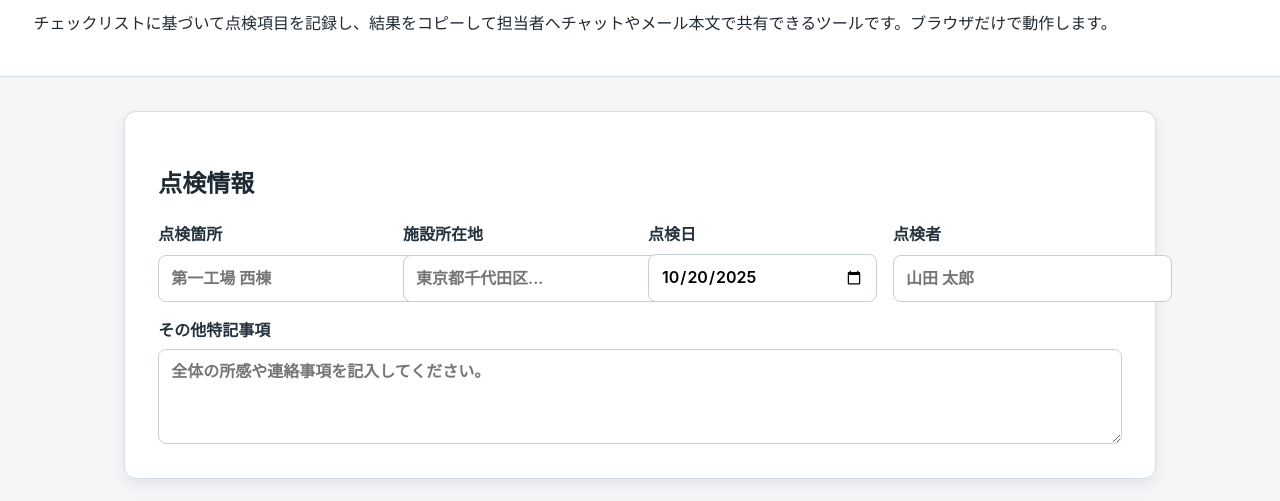
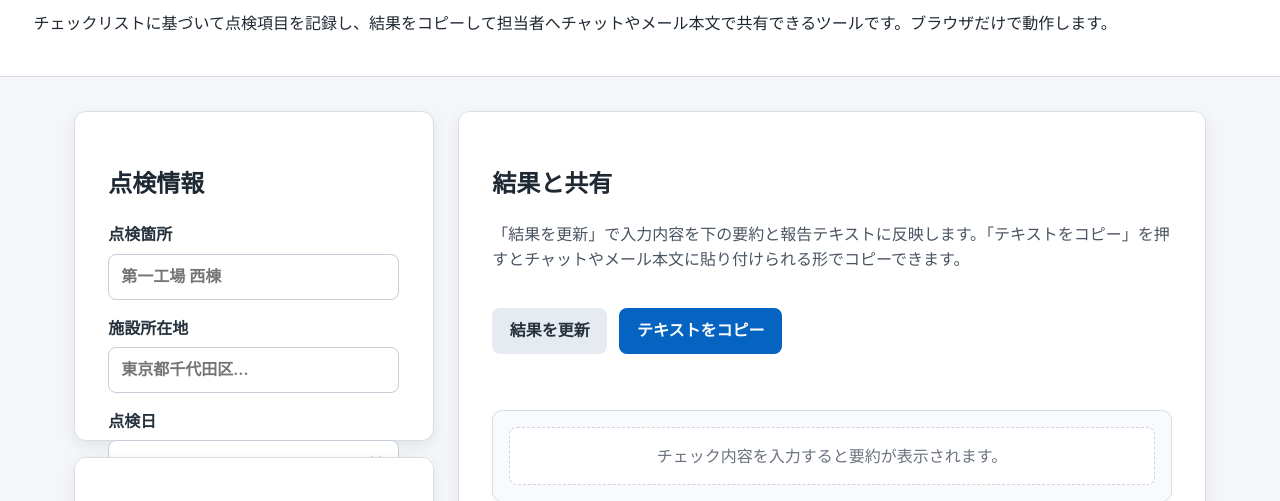
Before and after one commit to myucsts/my-firtst-code, a plain HTML site: page index.html in a window 1280 px wide. Shown: the part 105-606 px from the top of the page. Drawn offline with Linux system fonts and the light colour scheme.

Commit message:
Refactor layout for single-screen view

```diff
--- a/index.html
+++ b/index.html
@@ -14,6 +14,7 @@
     </header>
 
     <main class="page-main">
+      <div class="layout-column layout-left">
         <section class="panel">
           <h2>点検情報</h2>
           <form id="inspection-form" class="form-grid">
@@ -117,7 +118,9 @@
           </details>
           <div id="checklist-container" class="checklist"></div>
         </section>
+      </div>
 
+      <div class="layout-column layout-right">
         <section class="panel">
           <h2>結果と共有</h2>
           <p class="section-description">
@@ -145,6 +148,7 @@
             コピー後にチャットやメール本文へ貼り付けて共有してください。
           </p>
         </section>
+      </div>
     </main>
 
     <footer class="page-footer">
--- a/styles.css
+++ b/styles.css
@@ -11,6 +11,17 @@
   background: #f4f6f8;
   color: #1f2933;
   line-height: 1.55;
+}
+
+html,
+body {
+  height: 100%;
+}
+
+body {
+  min-height: 100vh;
+  display: flex;
+  flex-direction: column;
 }
 
 a {
@@ -41,19 +52,88 @@
 }
 
 .page-main {
-  max-width: 1100px;
+  max-width: 1200px;
   margin: 0 auto;
-  padding: clamp(1rem, 2vw + 0.5rem, 2.75rem);
+  padding: clamp(1rem, 2vw + 0.5rem, 2.5rem);
+  width: 100%;
   display: grid;
   gap: 1.5rem;
+  grid-template-columns: minmax(0, 1fr);
+  flex: 1;
+  overflow: hidden;
+}
+
+.layout-column {
+  display: flex;
+  flex-direction: column;
+  gap: 1rem;
+  min-height: 0;
+}
+
+.layout-left {
+  display: grid;
+  grid-template-rows: auto 1fr;
+  gap: 1rem;
+  min-height: 0;
+}
+
+.layout-right {
+  min-height: 0;
 }
 
 .panel {
   background: #fff;
   border-radius: 12px;
   border: 1px solid #d7dde4;
-  padding: clamp(1rem, 2vw + 0.5rem, 2.5rem);
+  padding: clamp(1rem, 2vw + 0.5rem, 2.3rem);
   box-shadow: 0 5px 15px rgba(15, 23, 42, 0.08);
+  min-height: 0;
+}
+
+.layout-left .panel:nth-child(2),
+.layout-right .panel {
+  overflow: auto;
+}
+
+.layout-left .panel:first-child {
+  overflow: visible;
+}
+
+.layout-right .panel {
+  display: flex;
+  flex-direction: column;
+}
+
+.layout-right .panel > .actions {
+  flex-shrink: 0;
+}
+
+.layout-right .panel > #status-message,
+.layout-right .panel > .summary,
+.layout-right .panel > .report-preview-label,
+.layout-right .panel > .report-text,
+.layout-right .panel > .report-text-help {
+  flex-shrink: 0;
+}
+
+.layout-right .panel > .summary {
+  flex-grow: 1;
+  overflow: auto;
+}
+
+.layout-right .panel > .report-text {
+  flex-grow: 0;
+}
+
+@media (min-width: 1024px) {
+  .page-main {
+    grid-template-columns: minmax(320px, 360px) minmax(0, 1fr);
+    align-items: stretch;
+  }
+
+  .layout-column {
+    height: 100%;
+  }
 }
 
 .form-grid {
```
Lines whose indentation alone changed are shown as unchanged.
